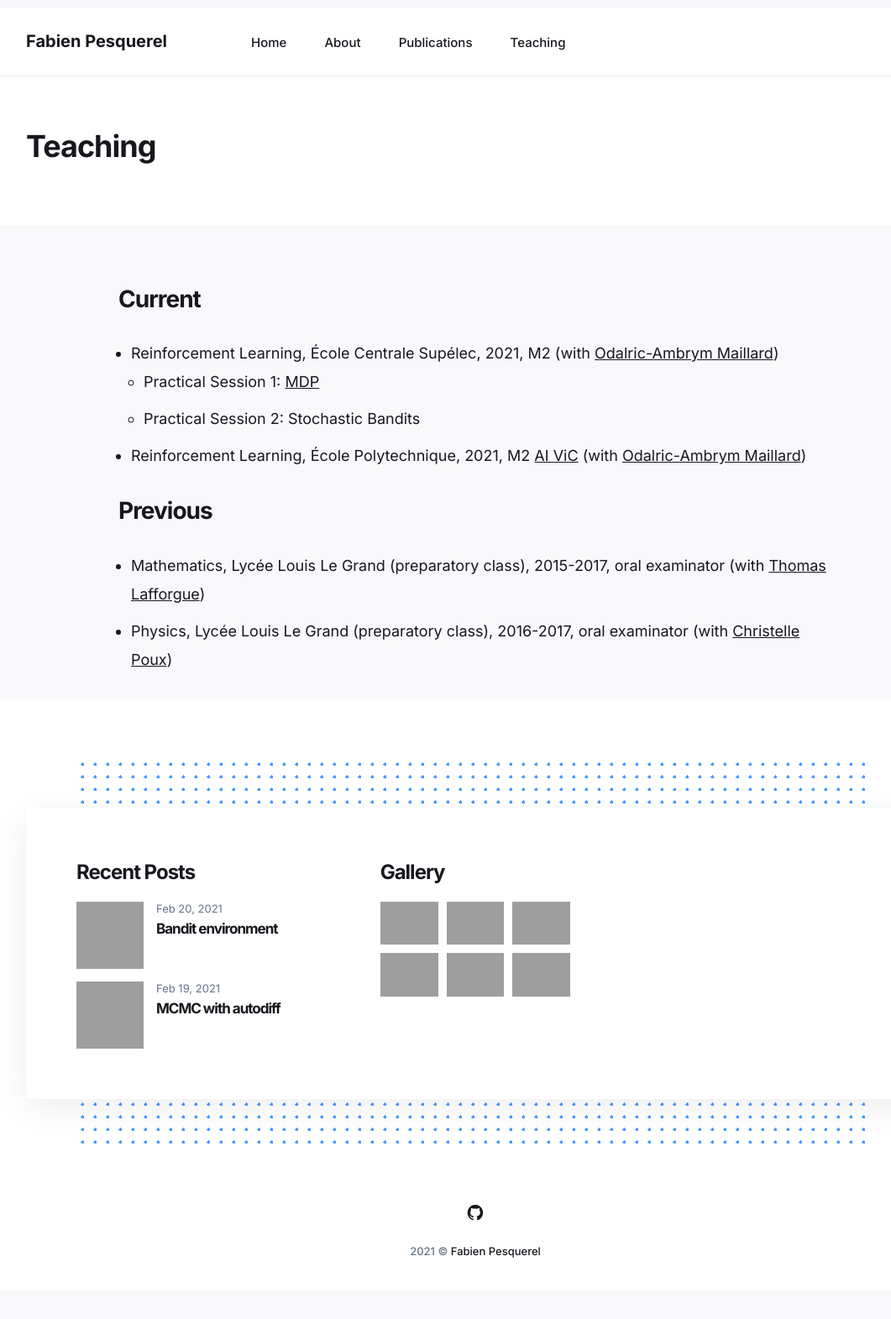
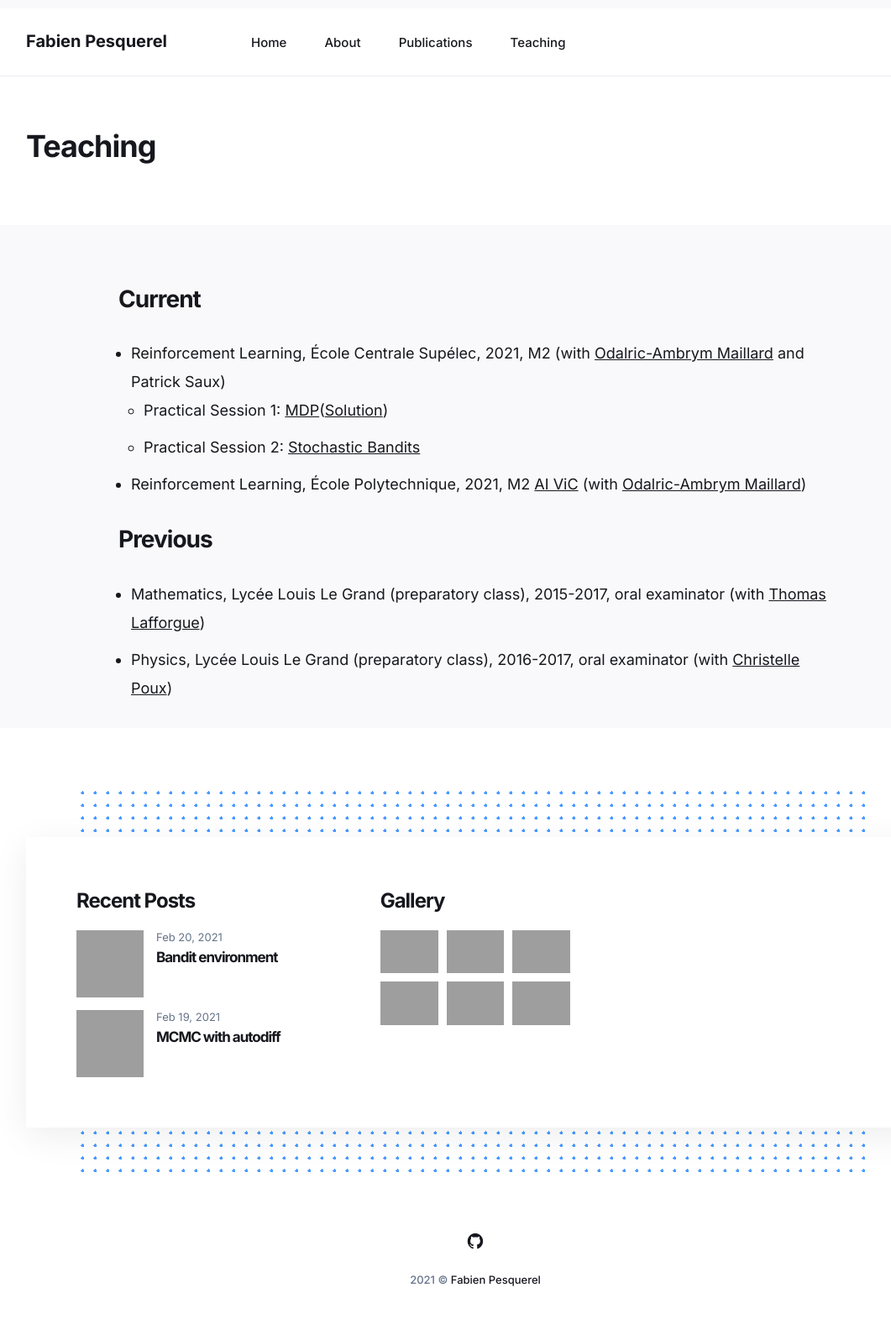
Before and after one commit to adarsha2003/fabienpesquerel.github.io, a Jekyll site: the page built from _pages/teaching.md, in a window 1280 px wide, cut to the strip 0-1581 px from the top of the page. Shown: the top 1571 px of the strip at 84% size, without its empty margins (74-1135 px from the left). Built offline with Jekyll 4.4.1, drawn with Linux system fonts in a browser that asks for light colours; nearby versions of some CDN libraries; before the commit the page ends 1547 px from its top, so only the background shows below that; grey boxes are pictures that could not be loaded.

Commit message:
link to the practical session

```diff
--- a/_pages/teaching.md
+++ b/_pages/teaching.md
@@ -7,9 +7,9 @@ image: '/images/08.jpg'
 
 ## Current
 
-- Reinforcement Learning, École Centrale Supélec, 2021, M2 (with [Odalric-Ambrym Maillard](http://odalricambrymmaillard.neowordpress.fr/))
-	- Practical Session 1: [MDP](https://www.eleves.ens.fr/home/pesquere/)
-	- Practical Session 2: Stochastic Bandits
+- Reinforcement Learning, École Centrale Supélec, 2021, M2 (with [Odalric-Ambrym Maillard](http://odalricambrymmaillard.neowordpress.fr/) and Patrick Saux)
+	- Practical Session 1: [MDP](https://www.eleves.ens.fr/home/pesquere/)([Solution](https://www.eleves.ens.fr/home/pesquere/solution.py))
+	- Practical Session 2: [Stochastic Bandits](https://www.eleves.ens.fr/home/pesquere/)
 - Reinforcement Learning, École Polytechnique, 2021, M2 [AI ViC](https://programmes.polytechnique.edu/en/master-all-msct-programs/artificial-intelligence-advanced-visual-computing-master/faculty) (with [Odalric-Ambrym Maillard](http://odalricambrymmaillard.neowordpress.fr/))
 
 ## Previous
```
